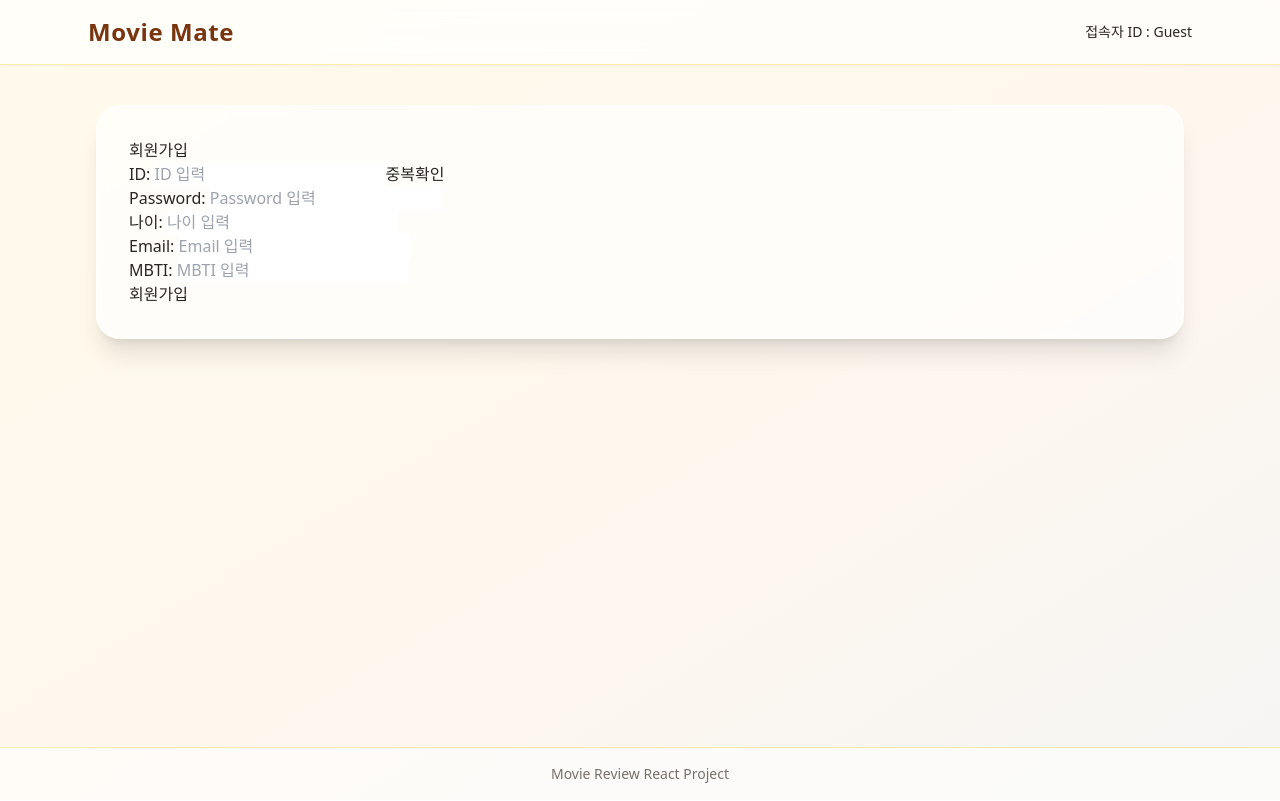
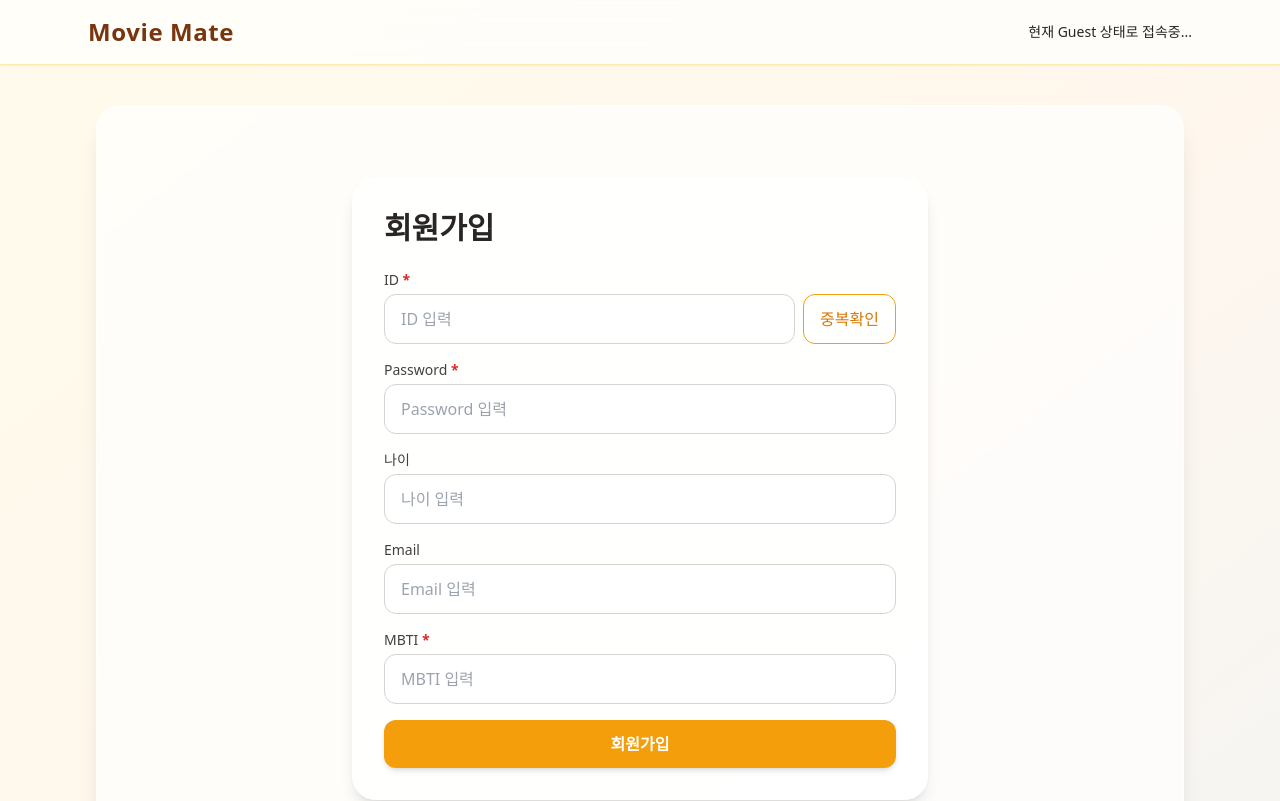
Before and after one commit to Baikseungwoo/IBM-x-RedHat-React-mini-project-movie-mate-, a React (Vite) app in the folder movie mate/: page /signup in a window 1280 px wide. Shown: the top 801 px of the page. Built offline with nearby package versions, Linux system fonts and the light colour scheme.

Commit message:
add tailwind css style to login page and signup page

```diff
--- a/movie mate/src/App.jsx
+++ b/movie mate/src/App.jsx
@@ -10,7 +10,8 @@ const App = () => {
   const {currentUser, logout} = useAuth();
 
   const clickbtn = ()=>{
-    logout()
+    const ok = confirm("정말 로그아웃 하시겠습니까??")
+    if(ok){logout()}
   }
 
   return (
@@ -23,8 +24,8 @@ const App = () => {
                   Movie Mate
                 </h1>
                 <p className="text-sm text-black-500">
-                  접속자 ID : {(currentUser)? (currentUser.id) : ("Guest") }
-                  {(currentUser)? (<button onClick={()=>clickbtn()} className='mx-5 px-1 border border-gray-300 hover:bg-gray-200 rounded-lg'>로그아웃</button>) : ("") }
+                  {(currentUser)? (<span>접속자 ID : {currentUser.id}</span>) : ("현재 Guest 상태로 접속중...") }
+                  {(currentUser)? (<button onClick={()=>clickbtn()} className='mx-5 px-1 border border-gray-300 hover:bg-red-300 rounded-lg'>로그아웃</button>) : ("") }
                 </p>
               </div>
             </header>
--- a/movie mate/src/components/LoginPage.jsx
+++ b/movie mate/src/components/LoginPage.jsx
@@ -31,19 +31,43 @@ const LoginPage = () => {
 
 
     return (
-        <div>
-            <h1>로그인 페이지</h1>
-            <form onSubmit={submit}>
-                ID: <input type='text' placeholder='ID 입력' value={id} onChange={(e)=> setId(e.target.value)}/><br></br>
-                Password: <input type='password' placeholder='Password 입력' value={pw} onChange={(e)=> setPw(e.target.value)}/><br></br>
-                <button type='submit'>로그인</button>
-            </form>
-            <div>
-                <p>혹시 회원이 아니신가요??</p>
-                <span>{"-->"} </span>
-                <button onClick={goSignUp}>회원가입</button>
-            </div>
-        </div>
+        <div className="flex items-center justify-center py-10">
+  <div className="w-full max-w-xl rounded-3xl bg-white/80 p-8 shadow-lg">
+    <h1 className="mb-6 text-3xl font-bold text-stone-800">로그인</h1>
+
+    <form onSubmit={submit} className="space-y-4">
+      <div>
+        <label className="mb-1 block text-sm font-medium text-stone-700">
+          ID
+        </label>
+        <input type="text" placeholder="ID 입력" value={id} onChange={(e) => setId(e.target.value)}
+          className="w-full rounded-xl border border-stone-300 px-4 py-3 outline-none transition duration-200 focus:border-amber-500 focus:ring-2 focus:ring-amber-200"/>
+      </div>
+
+      <div>
+        <label className="mb-1 block text-sm font-medium text-stone-700">
+          Password
+        </label>
+        <input type="password" placeholder="Password 입력" value={pw} onChange={(e) => setPw(e.target.value)}
+          className="w-full rounded-xl border border-stone-300 px-4 py-3 outline-none transition duration-200 focus:border-amber-500 focus:ring-2 focus:ring-amber-200"/>
+      </div>
+
+      <button type="submit" className="w-full rounded-xl bg-amber-500 px-4 py-3 font-semibold text-white shadow-md transition duration-200 hover:bg-amber-600 hover:shadow-lg">
+        로그인
+      </button>
+    </form>
+
+    <div className="mt-6 border-t border-stone-200 pt-5 text-center">
+      <p className="mb-3 text-sm text-stone-600">혹시 회원이 아니신가요?</p>
+      <button
+        onClick={goSignUp}
+        className="rounded-xl border border-amber-500 px-5 py-2 font-medium text-amber-600 transition duration-200 hover:bg-amber-50"
+      >
+        회원가입
+      </button>
+    </div>
+  </div>
+</div>
     );
 };
 
--- a/movie mate/src/components/SignUp.jsx
+++ b/movie mate/src/components/SignUp.jsx
@@ -67,17 +67,67 @@ const SignUp = () => {
 
 
     return (
-        <div>
-            <h1>회원가입</h1>
-            <form onSubmit={sub}>
-                ID: <input placeholder='ID 입력' value={id} onChange={(e)=> setId(e.target.value)}/>
-                <button type="button" onClick={check}>중복확인</button><br></br>
-                Password: <input type='password' placeholder='Password 입력' value={pw} onChange={(e)=> setPw(e.target.value)}/><br></br>
-                나이: <input  placeholder='나이 입력' value={age} onChange={(e)=> setAge(e.target.value)}/><br></br>
-                Email: <input  placeholder='Email 입력' value={email} onChange={(e)=> setEmail(e.target.value)}/><br></br>
-                MBTI: <input  placeholder='MBTI 입력' value={mbti} onChange={(e)=> setMbti(e.target.value.toUpperCase())}/><br></br>
-                <button type='submit'>회원가입</button>
-            </form>
+        <div className="flex items-center justify-center py-10">
+            <div className="w-full max-w-xl rounded-3xl bg-white/80 p-8 shadow-lg">
+                <h1 className="mb-6 text-3xl font-bold text-stone-800">회원가입</h1>
+
+                <form onSubmit={sub} className="space-y-4">
+
+                <div>
+                    <label className="mb-1 block text-sm font-medium text-stone-700">
+                    ID <span className='text-red-600 font-bold'>*</span>
+                    </label>
+                    <div className="flex gap-2">
+                    <input placeholder="ID 입력" value={id} onChange={(e) => setId(e.target.value)}
+                        className="flex-1 rounded-xl border border-stone-300 px-4 py-3 outline-none transition duration-200 focus:border-amber-500 focus:ring-2 focus:ring-amber-200"/>
+                    <button type="button" onClick={check} className="rounded-xl border border-amber-500 px-4 py-2 text-amber-600 hover:bg-amber-50 transition">
+                        중복확인
+                    </button>
+                    </div>
+                </div>
+
+
+                <div>
+                    <label className="mb-1 block text-sm font-medium text-stone-700">
+                    Password <span className='text-red-600 font-bold'>*</span>
+                    </label>
+                    <input type="password" placeholder="Password 입력" value={pw} onChange={(e) => setPw(e.target.value)}
+                        className="w-full rounded-xl border border-stone-300 px-4 py-3 outline-none transition duration-200 focus:border-amber-500 focus:ring-2 focus:ring-amber-200"/>
+                </div>
+
+
+                <div>
+                    <label className="mb-1 block text-sm font-medium text-stone-700">
+                    나이
+                    </label>
+                    <input placeholder="나이 입력" value={age} onChange={(e) => setAge(e.target.value)}
+                        className="w-full rounded-xl border border-stone-300 px-4 py-3 outline-none transition duration-200 focus:border-amber-500 focus:ring-2 focus:ring-amber-200"/>
+                </div>
+
+
+                <div>
+                    <label className="mb-1 block text-sm font-medium text-stone-700">
+                    Email
+                    </label>
+                    <input placeholder="Email 입력" value={email} onChange={(e) => setEmail(e.target.value)}
+                        className="w-full rounded-xl border border-stone-300 px-4 py-3 outline-none transition duration-200 focus:border-amber-500 focus:ring-2 focus:ring-amber-200"/>
+                </div>
+
+
+                <div>
+                    <label className="mb-1 block text-sm font-medium text-stone-700">
+                    MBTI <span className='text-red-600 font-bold'>*</span>
+                    </label>
+                    <input placeholder="MBTI 입력" value={mbti} onChange={(e) => setMbti(e.target.value.toUpperCase())}
+                        className="w-full rounded-xl border border-stone-300 px-4 py-3 uppercase outline-none transition duration-200 focus:border-amber-500 focus:ring-2 focus:ring-amber-200"/>
+                </div>
+
+
+                <button type="submit" className="w-full rounded-xl bg-amber-500 px-4 py-3 font-semibold text-white shadow-md transition duration-200 hover:bg-amber-600 hover:shadow-lg">
+                    회원가입
+                </button>
+                </form>
+            </div>
         </div>
     );
 };
```
